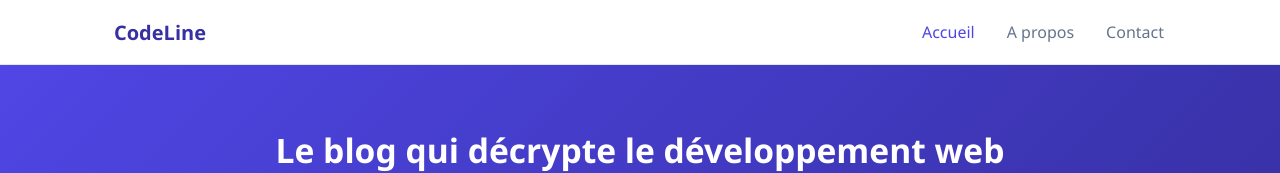
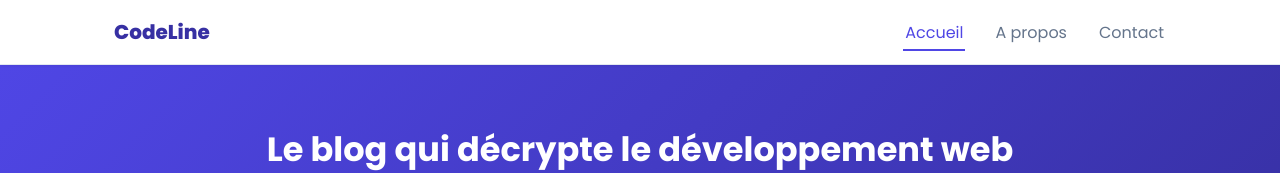
Before and after one commit to barryanna664-creator/codeline-blog-angular, an Angular app: page / in a window 1280 px wide. Shown: the top 173 px of the page. Built offline with nearby package versions, Linux system fonts and the light colour scheme.

Commit message:
Correction du CSS et nettoyage des imports (contact et about)

```diff
--- a/src/app/components/article-card/article-card.css
+++ b/src/app/components/article-card/article-card.css
@@ -48,3 +48,35 @@
     color: #64748b;
     margin-top: 4px;
 }
+
+.card {
+  transition: transform 0.25s ease, box-shadow 0.25s ease;
+}
+
+.card:hover {
+  transform: translateY(-6px);
+  box-shadow: 0 12px 24px rgba(15, 23, 42, 0.12);
+}
+
+.card-image {
+  transition: transform 0.4s ease;
+}
+
+.card:hover .card-image {
+  transform: scale(1.05);
+}
+
+.card {
+  animation: apparition 0.5s ease both;
+}
+
+@keyframes apparition {
+  from {
+    opacity: 0;
+    transform: translateY(16px);
+  }
+  to {
+    opacity: 1;
+    transform: translateY(0);
+  }
+}
--- a/src/app/components/navbar/navbar.css
+++ b/src/app/components/navbar/navbar.css
@@ -1,6 +1,7 @@
 .navbar {
   background-color: #ffffff;
   border-bottom: 1px solid #e2e8f0;
+  box-shadow: 0 1px 3px rgba(15, 23, 42, 0.06);
   position: sticky;
   top: 0;
   z-index: 50;
@@ -30,12 +31,27 @@
   color: #64748b;
   text-decoration: none;
   padding: 6px 2px;
-    border-bottom: 2x solid transparent;
+  position: relative;
+}
+
+.nav-links a::after {
+  content: '';
+  position: absolute;
+  bottom: 0;
+  left: 0;
+  width: 0;
+  height: 2px;
+  background-color: #4f46e5;
+  transition: width 0.25s ease;
+}
+
+.nav-links a:hover::after,
+.nav-links a.active::after {
+  width: 100%;
 }
 
 .nav-links a.active {
     color: #4f46e5;
-    border-bottom-color: #4f46e5;
 }
 
 .burger {
--- a/src/app/pages/about/about.ts
+++ b/src/app/pages/about/about.ts
@@ -1,9 +1,8 @@
 import { Component } from '@angular/core';
 import { CommonModule } from '@angular/common';
-import { RouterLink } from '@angular/router';
 
 @Component({
-  imports: [CommonModule,RouterLink],
+  imports: [CommonModule],
   selector: 'app-about',
   styleUrl: './about.css',
   templateUrl: './about.html',
--- a/src/app/pages/contact/contact.ts
+++ b/src/app/pages/contact/contact.ts
@@ -1,11 +1,11 @@
 import { Component } from '@angular/core';
 import { FormsModule } from '@angular/forms';
-import { RouterLink } from '@angular/router';
+import { CommonModule } from '@angular/common';
 
 @Component({
   selector: 'app-contact',
   standalone: true,
-  imports: [RouterLink, FormsModule],
+  imports: [FormsModule, CommonModule],
   templateUrl: './contact.html',
   styleUrl: './contact.css',
 })
--- a/src/index.html
+++ b/src/index.html
@@ -6,6 +6,9 @@
   <base href="/">
   <meta name="viewport" content="width=device-width, initial-scale=1">
   <link rel="icon" type="image/x-icon" href="favicon.ico">
+  <link rel="preconnect" href="https://fonts.googleapis.com">
+  <link rel="preconnect" href="https://fonts.gstatic.com" crossorigin>
+  <link href="https://fonts.googleapis.com/css2?family=Poppins:wght@400;600;700;800&display=swap" rel="stylesheet">
 </head>
 <body>
   <app-root></app-root>
--- a/src/styles.css
+++ b/src/styles.css
@@ -18,7 +18,7 @@
 html, body {
     margin: 0;
     padding: 0;
-    font-family: 'Segoe UI', Roboto, Helvetica, Arial, sans-serif;
+    font-family: 'Poppins', 'Segoe UI', Roboto, Helvetica, Arial, sans-serif;
     background-color: var(--bg);
     color: var(--text);
     scroll-behavior: smooth;
@@ -50,11 +50,12 @@ h1, h2, h3 {
     cursor: pointer;
     font-size: 0.95rem;
     font-weight: 600;
-    transition: background-color 0.2s ease;
+    transition: background-color 0.2s ease, transform 0.15s ease;
 }
 
 .btn:hover {
     background-color: var(--primary-dark);
+    transform: translateY(-2px);
 }
 
 .btn:disabled {
```
Lines whose indentation alone changed are shown as unchanged.
